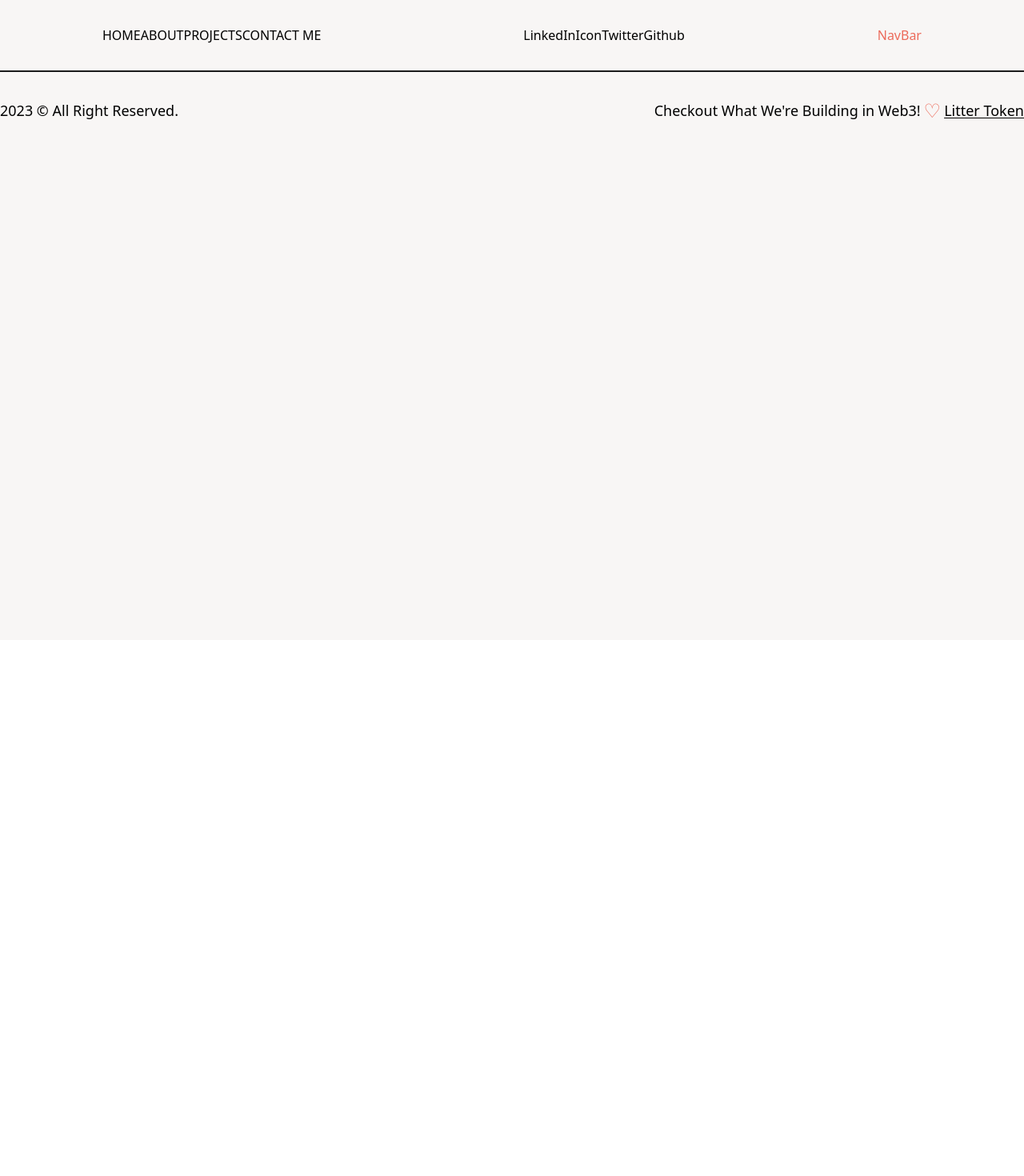
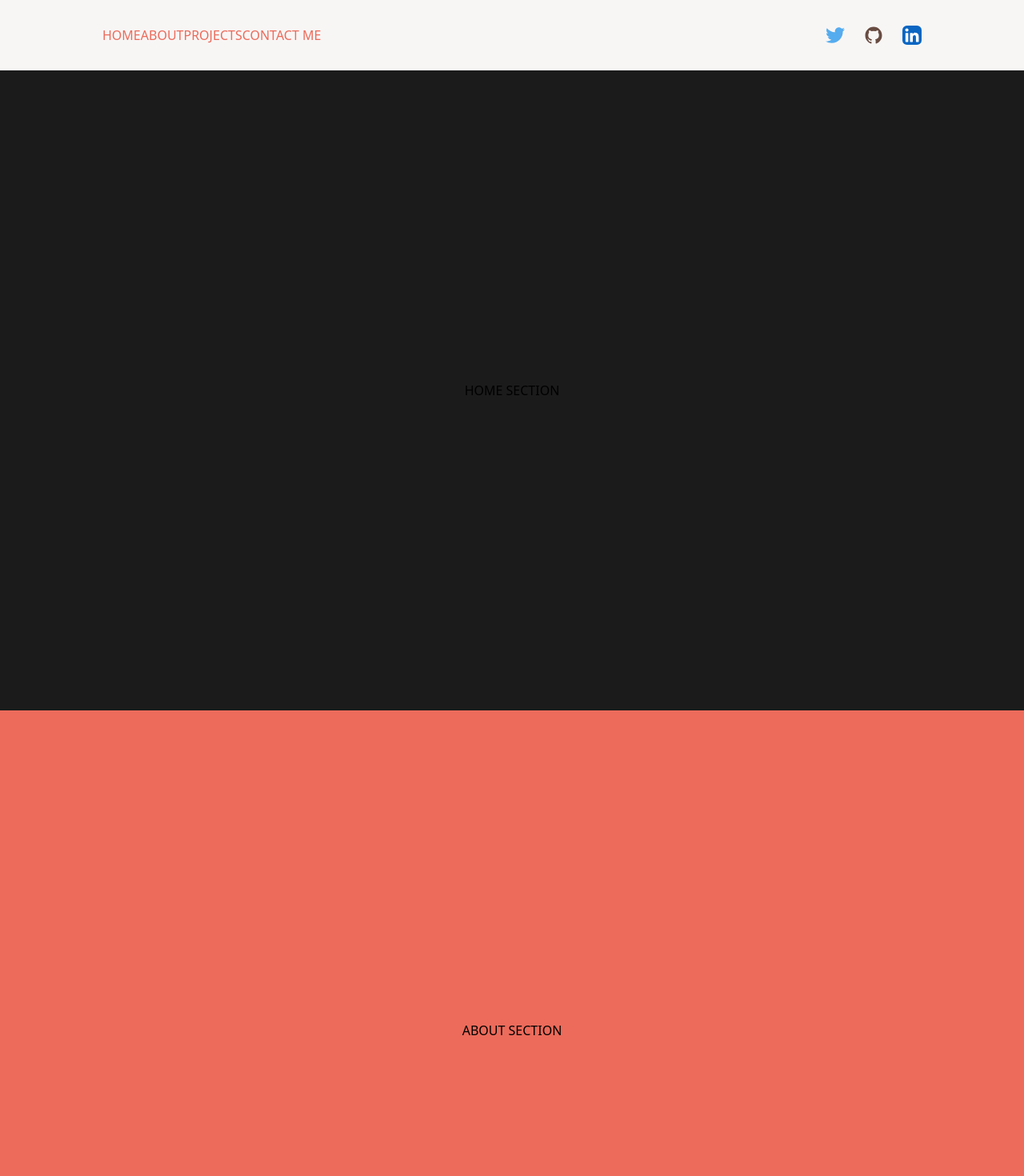
Before and after one commit to kayishau/23_portfolio, a React (Create React App) app: page / in a window 1280 px wide. Shown: the top 1470 px of the page at 80% size. Before the commit the page ends 800 px from the top, so only its background shows below. Built offline with nearby package versions, Linux system fonts and the light colour scheme.

Commit message:
Added SPA sections for smooth scroll addition, animations for navbar SVGs 1/2 done

```diff
--- a/src/App.js
+++ b/src/App.js
@@ -1,13 +1,18 @@
 import "./App.css";
 import NavBar from "./components/Navbar";
 import Footer from "./components/Footer";
+import Home from "./sections/Home";
+import About from "./sections/About";
+import Projects from "./sections/Projects";
 
 const App = () => {
   return (
     <div className="container mx-auto bg-light min-w-full min-h-screen">
       <div>
         <NavBar />
-
+        <Home />
+        <About />
+        <Projects />
         <Footer />
       </div>
     </div>
--- a/src/components/Navbar.js
+++ b/src/components/Navbar.js
@@ -1,5 +1,7 @@
 import React from 'react'
 import { motion } from 'framer-motion'
+import { LinkedInIcon, GithubIcon, TwitterIcon } from './Icons'
+
 
 
 const NavBar = () => {
@@ -7,23 +9,31 @@ const NavBar = () => {
     return (
         <>
         <header className='w-full px-32 py-8 font-medium flex justify-between items-center'>
-            <nav>
+            <nav className='text-primary'>
                 <a href=''>HOME</a>
                 <a href=''>ABOUT</a>
                 <a href=''>PROJECTS</a>
                 <a href=''>CONTACT ME</a>
             </nav>
-            <nav>
-            <motion.a href="https://www.linkedin.com/in/kayisha-ulysse/" target={"_blank"} className="w-6 ml-3"
+            <nav className="text-primaryDark flex items-center justify-center flex-wrap">
+                <motion.a href="https://twitter.com/kaiusse" target={"_blank"}
+                whileHover={{y:-2}}
+                whileTap={{scale:0.9}}
+                className="w-6 mx-3">
+                    <TwitterIcon />
+                </motion.a>
+                <motion.a href="https://github.com/kayishau" target={"_blank"} className="w-6 mx-3"
                  whileHover={{y:-2}}
                  whileTap={{scale:0.9}}>
-                    {/* <LinkedInIcon /> */}
-                    LinkedInIcon
+                    <GithubIcon />
                 </motion.a>
-                <a href=''>Twitter</a>
-                <a href=''>Github</a>
+                <motion.a href="https://www.linkedin.com/in/kayisha-ulysse/" target={"_blank"} className="w-6 ml-3"
+                 whileHover={{y:-2}}
+                 whileTap={{scale:0.9}}>
+                    <LinkedInIcon />
+                </motion.a>
             </nav>
-        <h1 className='text-primary'>NavBar</h1>
+
         </header>
 
         </>
--- /dev/null
+++ b/src/sections/About.js
@@ -0,0 +1,13 @@
+import React from "react";
+
+const About = () => {
+
+    return(
+        <section id="aboutSection" className="flex items-center justify-center min-h-screen w-full bg-primary ">
+            <h2> ABOUT SECTION</h2>
+        </section>
+    )
+
+}
+
+export default About
--- /dev/null
+++ b/src/sections/Home.js
@@ -0,0 +1,13 @@
+import React from "react";
+
+const Home = () => {
+
+    return(
+        <section id="homeSection" className="flex items-center justify-center min-h-screen w-full bg-dark ">
+            <h2> HOME SECTION</h2>
+        </section>
+    )
+
+}
+
+export default Home
--- /dev/null
+++ b/src/sections/Projects.js
@@ -0,0 +1,13 @@
+import React from "react";
+
+const Projects = () => {
+
+    return(
+        <section id="projectsSection" className="flex items-center justify-center min-h-screen w-full bg-primaryDark ">
+            <h2> PROJECTS SECTION</h2>
+        </section>
+    )
+
+}
+
+export default Projects
```
